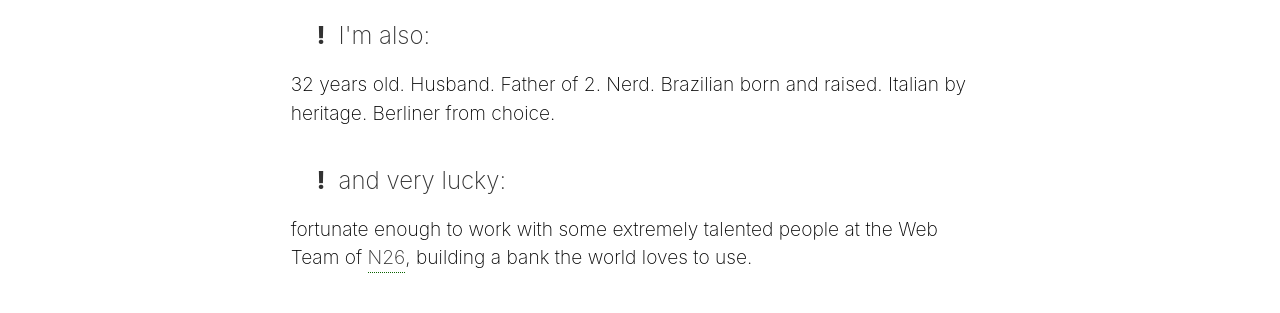
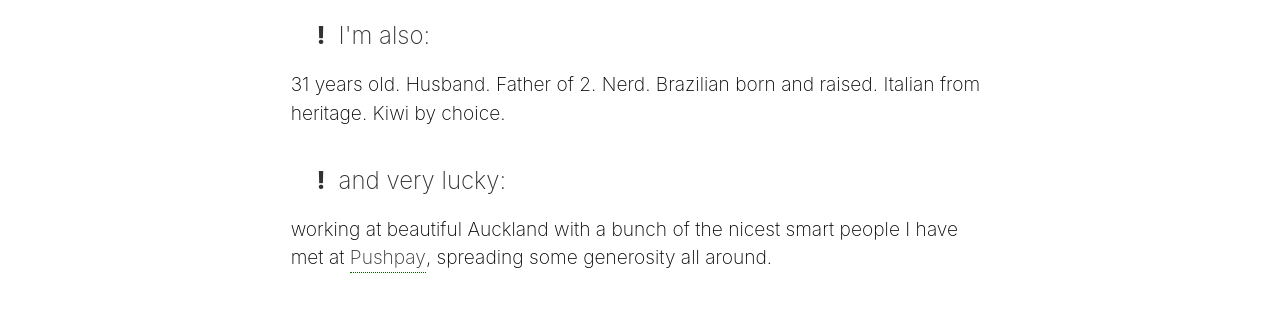
Before and after one commit to ftonato/atila.fassina.eu, a Next.js app: page /about in a window 1280 px wide. Shown: the part 563-876 px from the top of the page. Built offline with nearby package versions, Linux system fonts and the light colour scheme.

Commit message:
update work to Pushpay

```diff
--- a/pages/about.js
+++ b/pages/about.js
@@ -27,19 +27,18 @@ const about = props => (
 
       <strong>I'm also:</strong>
       <p>
-        {new Date().getFullYear() - 1986} years old. Husband. Father of 2. Nerd.
-        Brazilian born and raised. Italian by heritage. Berliner from choice.
+        {new Date().getFullYear() - 1987} years old. Husband. Father of 2. Nerd.
+        Brazilian born and raised. Italian from heritage. Kiwi by choice.
       </p>
 
       <strong>and very lucky:</strong>
 
       <p>
-        fortunate enough to work with some extremely talented people at the Web
-        Team of{' '}
-        <Link href="https://next.n26.com/en-eu">
-          <a target="_blank">N26</a>
+        working at beautiful Auckland with a bunch of the nicest smart people I have met at {' '}
+        <Link href="https://pushpay.com">
+          <a target="_blank">Pushpay</a>
         </Link>
-        , building a bank the world loves to use.
+        , spreading some generosity all around.
       </p>
 
       <strong>fun facts</strong>
```
